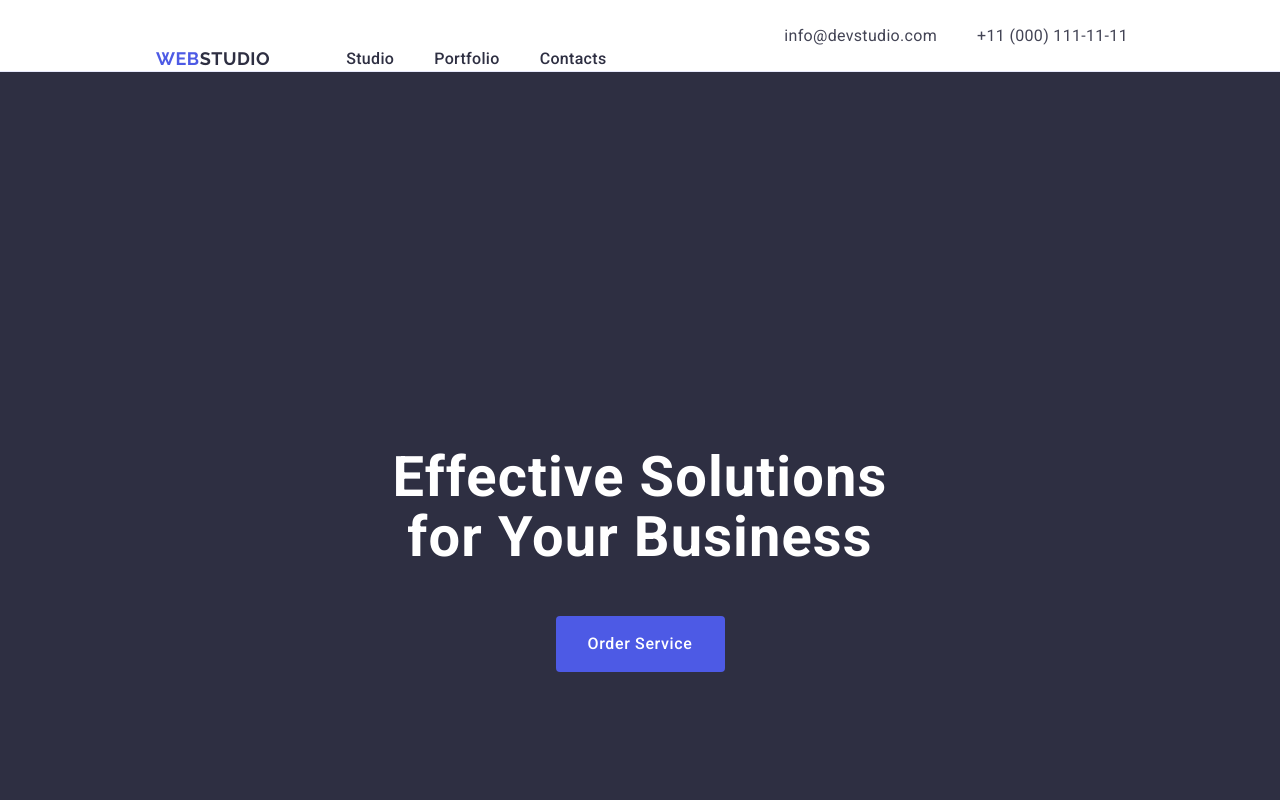
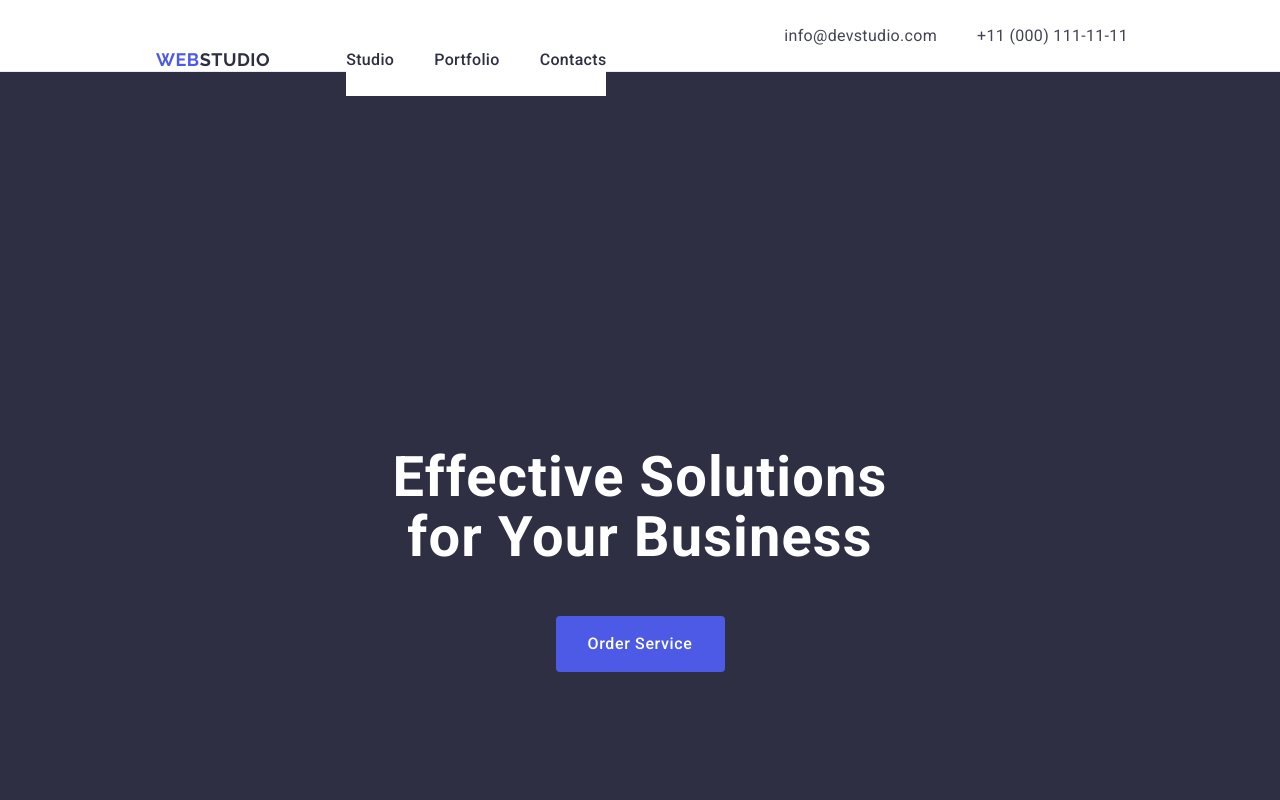
Before and after one commit to Iv-Hl/goit-markup-hw-03, a plain HTML site: page index.html in a window 1280 px wide. Shown: the top 800 px of the page. Drawn offline with nearby package versions, Linux system fonts and the light colour scheme.

Commit message:
mode-3.3

```diff
--- a/css/style.css
+++ b/css/style.css
@@ -85,9 +85,9 @@ img {
     text-transform: uppercase;
     color: #4d5ae5;
     margin-right: 76px;
-    align-items: center;
     padding-top: 24px;
     padding-bottom: 24px;
+    text-decoration: none;
 }
 
 .header-logo-span {
@@ -107,8 +107,12 @@ img {
 }
 
 .header-menu-list {
+    flex-direction: column;
+    background: #fff;
+    text-align:  center;
+    line-height: normal;
     display: flex;
-    align-items: center;
+    flex-direction: row;
     gap: 40px;
 }
 
@@ -121,6 +125,10 @@ img {
     line-height: 1.5;
     letter-spacing: 0.02em;
     color: #2e2f42;
+    padding-top: 24px;
+    padding-bottom: 24px;
+    display: block;
+    text-decoration: none;
 }
 
 .header-menu-link:hover,
```
